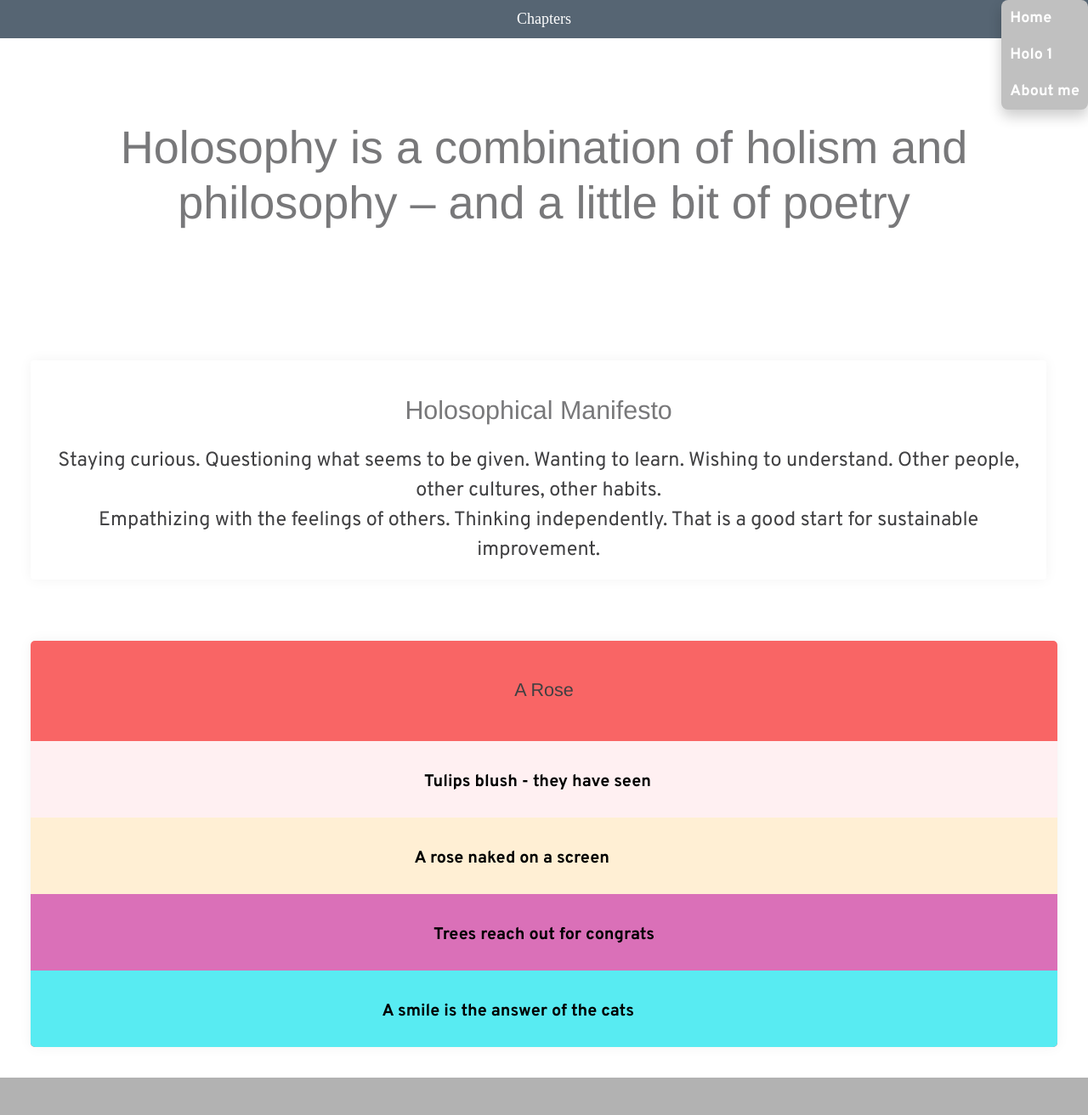
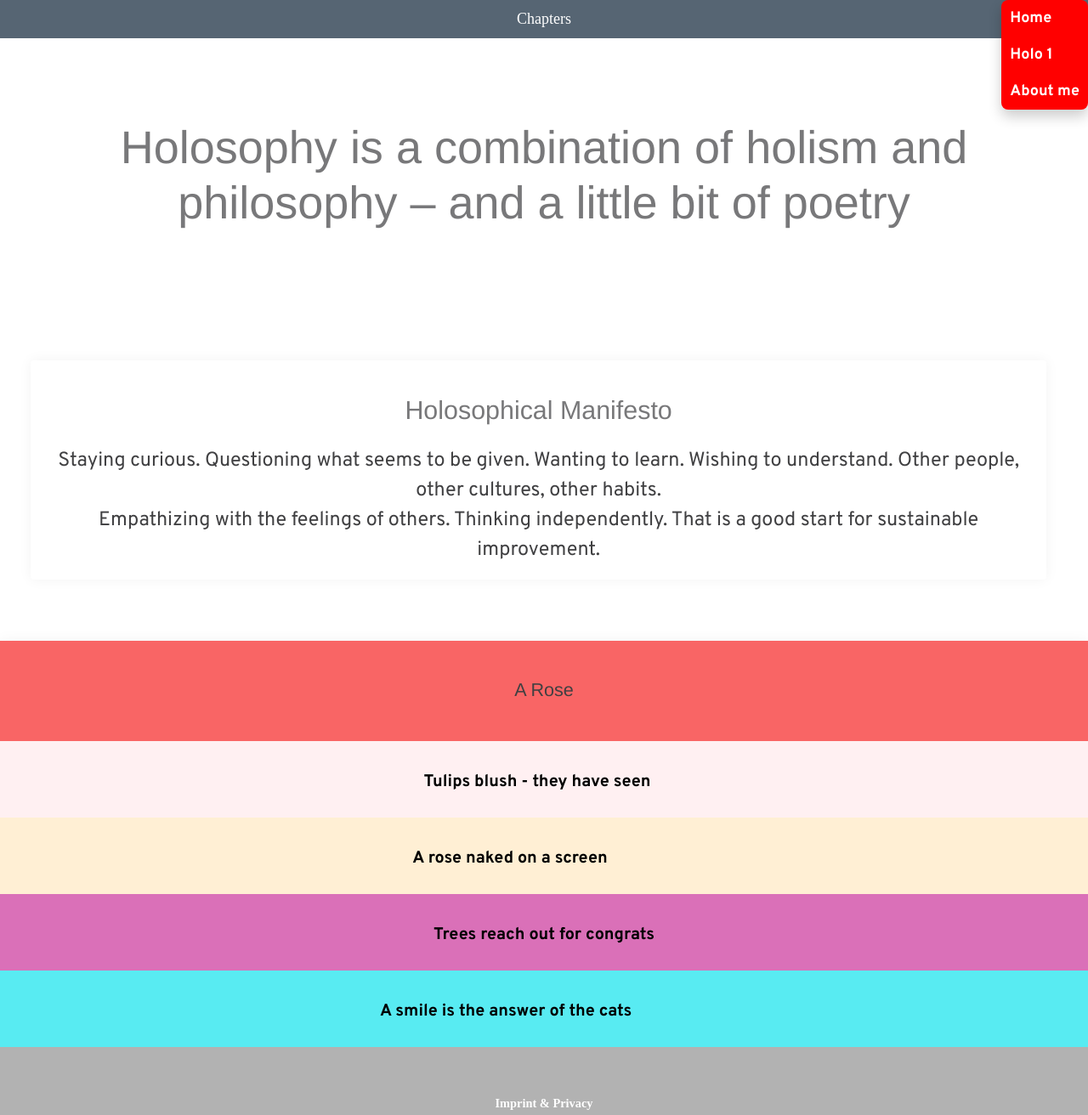
Before and after one commit to OtmarJe/Holosophie, a plain HTML site: page MyHolo2/next2.html in a window 1280 px wide. Shown: the top 1312 px of the page at 85% size. Drawn offline with nearby package versions, Linux system fonts and the light colour scheme; a script that the page names is missing; a web font is replaced by a local one.

Commit message:
desgin impro

```diff
--- a/MyHolo2/css/style.css
+++ b/MyHolo2/css/style.css
@@ -89,7 +89,7 @@ h4 {
 /* Show the dropdown menu on hover */
 .dropdown:hover .dropdown-content {
   display: block;
-  background-color: silver;
+  background-color: red;
 }
 
 /* Change the background color of the dropdown button when the dropdown content is shown */
@@ -266,8 +266,10 @@ p {
   display: block;
   width: auto;
   height: 50em;
-  padding: 1em;
-  margin: 1em;
+  padding-top: 1em;
+  padding-bottom: 0em;
+  margin-top: 1em;
+  margin-bottom: 0em;
 
 }
 
@@ -387,7 +389,6 @@ p {
 .columns-n1 {
   background: #F96565;
   box-shadow: 0 0 16px rgba(0,0,0,0.05);
-  border-radius: 5px;
   padding-top: 2.5em;
   overflow: hidden;
 }
@@ -446,6 +447,7 @@ p {
 }
 
 .footer-allP:hoover {
+  color: red;
   text-decoration: underline;
 }
 
```
